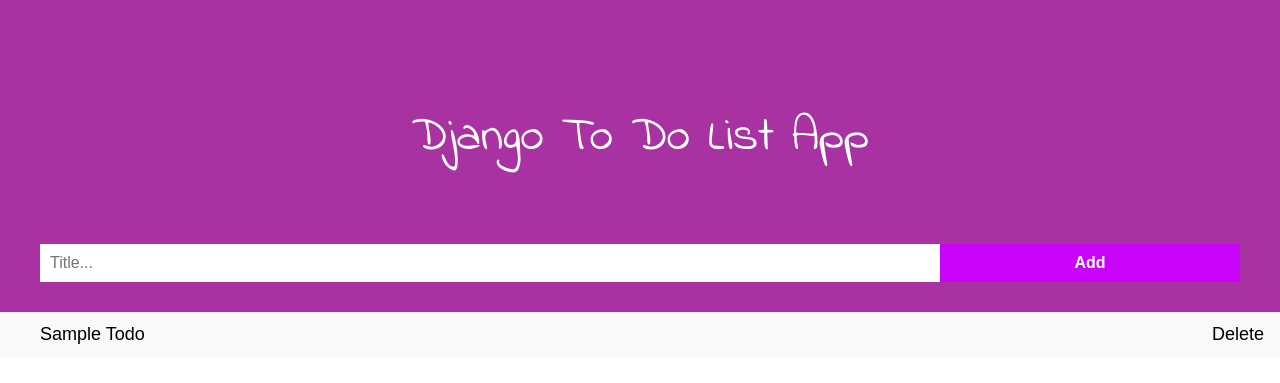
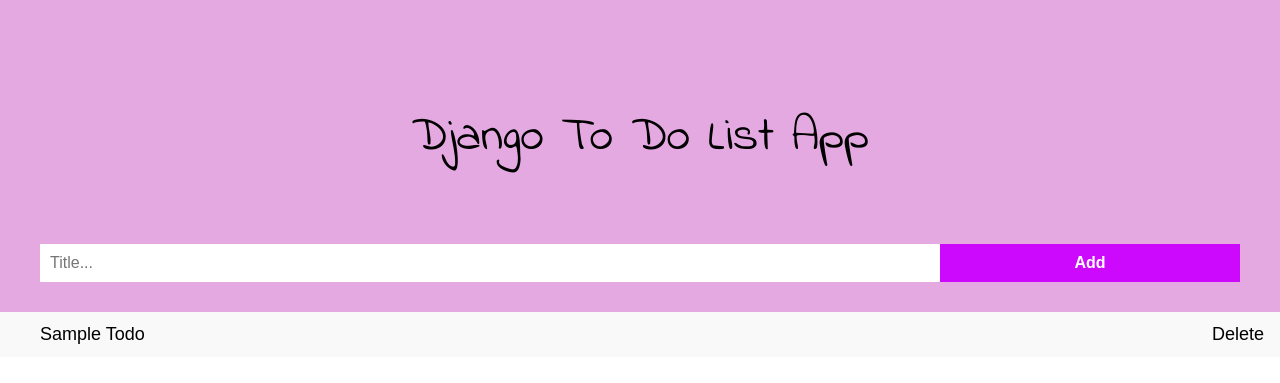
Before and after one commit to kkothari2001/django-todo, a Django app: template templates/index.html in a window 1280 px wide. Shown: the top 383 px of the page. Run offline with Django 3.2, Linux system fonts and the light colour scheme; the template is opened without the code that fills it: most values are stand-ins (such as "Sample title", 1, 10 or a date in 2020); parts of the project's set-up code (start-up, migrations or seed data) failed here and were passed over.

Commit message:
Slightly improve UI

```diff
--- a/templates/index.html
+++ b/templates/index.html
@@ -92,9 +92,9 @@
 
       /* Style the header */
       .header {
-        background-color: #a832a2;
+        background-color: #e4a9e1;
         padding: 30px 40px;
-        color: white;
+        color: black;
         text-align: center;
       }
 
```
